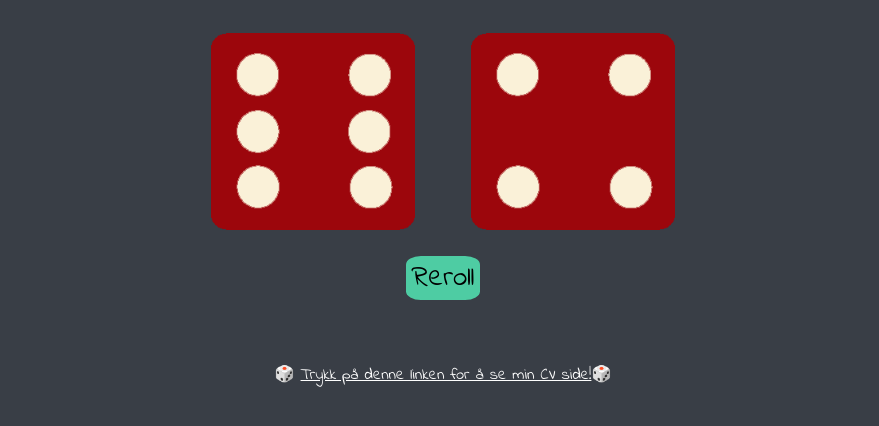
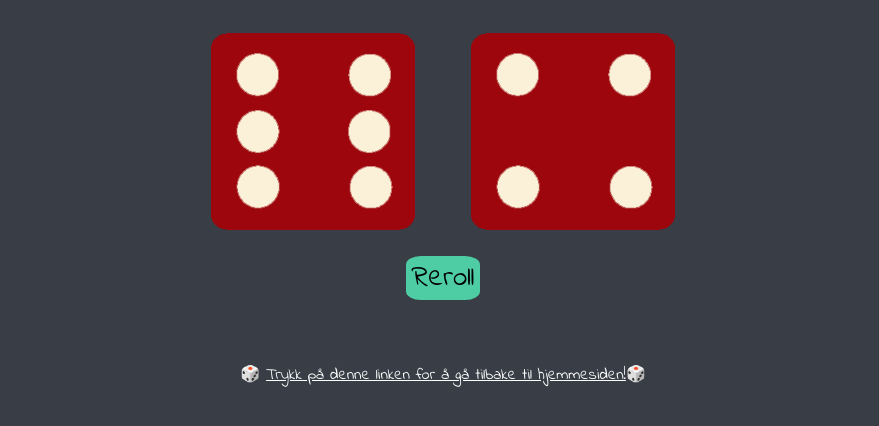
Before and after one commit to Sindrefr/Dice, a plain HTML site: page index.html in a window 1280 px wide. Shown: the part 302-728 px from the top of the page, without its empty margins (197-1076 px from the left). Drawn offline with Linux system fonts and the light colour scheme.

Commit message:
Update index.html

```diff
--- a/index.html
+++ b/index.html
@@ -29,7 +29,7 @@
 
 <footer>
   🎲
-  <a class="link" href="https://sindrefr.github.io/CV.bootstrap/">Trykk på denne linken for å se min CV side!</a>🎲
+  <a class="link" href="https://sindrefr.github.io/CV.bootstrap/">Trykk på denne linken for å gå tilbake til hjemmesiden!</a>🎲
 </footer>
 <script src="./index.js"></script>
 
```
